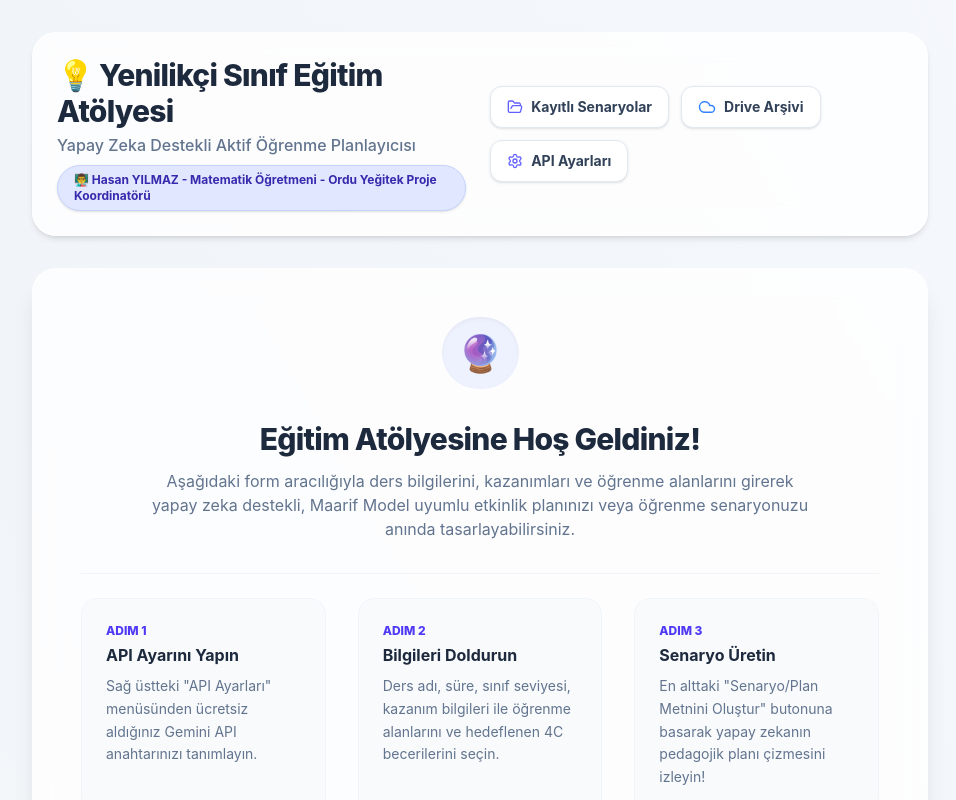
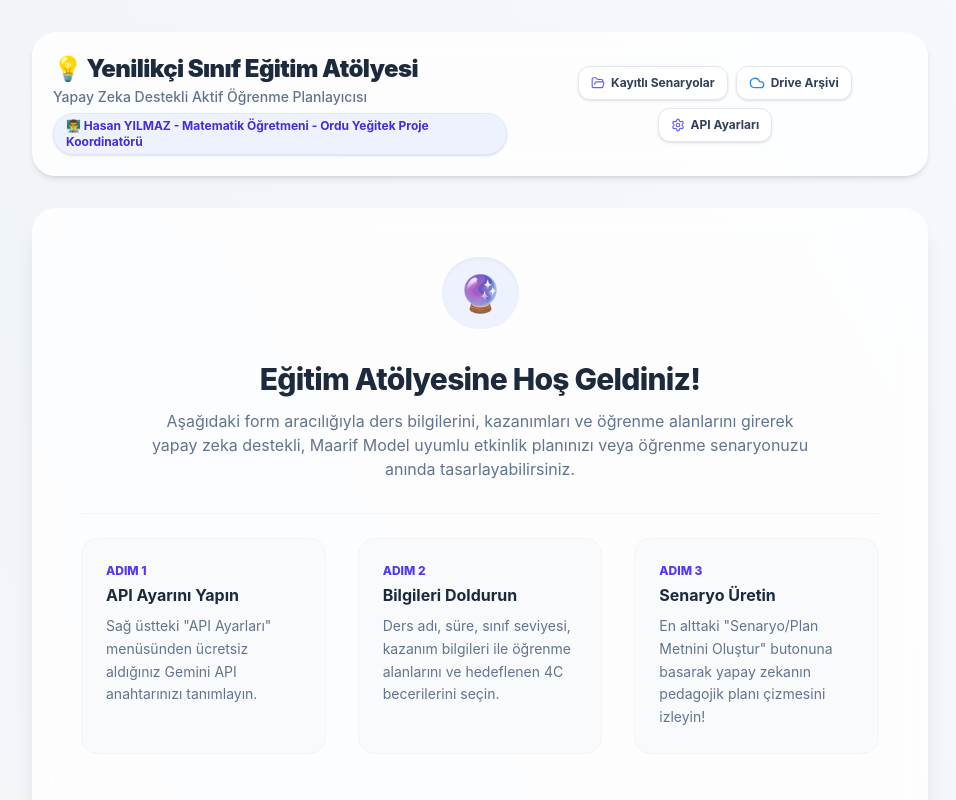
Before and after one commit to Hasanstayn/YS_Etkinlik, a React (Vite) app: page / in a window 1280 px wide. Shown: the top 800 px of the page, without its empty margins (160-1116 px from the left). Built offline with nearby package versions, Linux system fonts and the light colour scheme.

Commit message:
Baslik alani tek satira dusuruldu ve butonlar yan yana hizalandı

```diff
--- a/src/App.jsx
+++ b/src/App.jsx
@@ -1078,29 +1078,29 @@ Format Kuralı: Çıktını KESİNLİKLE sadece aşağıdaki markdown tablosu fo
   return (
     <div className="min-h-screen bg-gradient-to-tr from-slate-50 via-slate-100 to-indigo-50/30 p-4 md:p-8 font-sans">
       {/* Top Header Row spanning full width */}
-      <header className="max-w-4xl mx-auto glass-panel rounded-3xl p-6 mb-8 bg-white shadow-md border border-slate-100 flex flex-col md:flex-row justify-between items-center gap-6">
-        <div className="flex flex-col items-center md:items-start text-center md:text-left">
-          <h1 className="text-2xl md:text-3xl font-extrabold text-slate-800 tracking-tight flex items-center gap-2">
+      <header className="max-w-4xl mx-auto glass-panel rounded-3xl p-5 mb-8 bg-white shadow-md border border-slate-100 flex flex-col lg:flex-row justify-between items-center gap-4">
+        <div className="flex flex-col items-center lg:items-start text-center lg:text-left">
+          <h1 className="text-xl md:text-2xl font-black text-slate-800 tracking-tight flex items-center gap-1.5 whitespace-nowrap">
             💡 Yenilikçi Sınıf Eğitim Atölyesi
           </h1>
-          <p className="text-slate-500 font-medium text-sm md:text-base mt-1">
+          <p className="text-slate-500 font-medium text-xs md:text-sm mt-0.5">
             Yapay Zeka Destekli Aktif Öğrenme Planlayıcısı
           </p>
-          <div className="mt-2 inline-block bg-indigo-100 text-indigo-800 px-4 py-1.5 rounded-full text-xs font-bold shadow-sm border border-indigo-200">
+          <div className="mt-1.5 inline-block bg-indigo-50 text-indigo-700 px-3 py-1 rounded-full text-[10px] md:text-xs font-bold border border-indigo-100 shadow-sm">
             👨‍🏫 Hasan YILMAZ - Matematik Öğretmeni - Ordu Yeğitek Proje Koordinatörü
           </div>
         </div>
 
-        {/* Buttons (Saved Scenarios & API settings) */}
-        <div className="flex flex-wrap gap-3 items-center">
+        {/* Buttons (Saved Scenarios, Drive archive & API settings) */}
+        <div className="flex flex-wrap items-center justify-center gap-2">
           <button
             onClick={() => setIsSavedOpen(true)}
-            className="flex items-center gap-2 px-4 py-2.5 bg-white border border-slate-200 rounded-xl text-sm font-bold text-slate-700 hover:bg-slate-50 hover:border-slate-300 transition-all shadow-sm active:scale-95"
+            className="flex items-center gap-1.5 px-3 py-2 bg-white border border-slate-200 rounded-xl text-xs font-bold text-slate-700 hover:bg-slate-50 hover:border-slate-300 transition-all shadow-sm active:scale-95 whitespace-nowrap"
           >
-            <FolderOpen className="w-4 h-4 text-indigo-500" />
+            <FolderOpen className="w-3.5 h-3.5 text-indigo-500" />
             <span>Kayıtlı Senaryolar</span>
             {savedScenarios.length > 0 && (
-              <span className="bg-indigo-600 text-white rounded-full text-xs w-5 h-5 flex items-center justify-center font-bold">
+              <span className="bg-indigo-600 text-white rounded-full text-[9px] w-4.5 h-4.5 flex items-center justify-center font-bold">
                 {savedScenarios.length}
               </span>
             )}
@@ -1110,17 +1110,17 @@ Format Kuralı: Çıktını KESİNLİKLE sadece aşağıdaki markdown tablosu fo
             href="https://drive.google.com/drive/folders/1O3TVQP_i8sZfpBStbSlgwZk3U7kL0du3?usp=drive_link"
             target="_blank"
             rel="noopener noreferrer"
-            className="flex items-center gap-2 px-4 py-2.5 bg-white border border-slate-200 rounded-xl text-sm font-bold text-slate-700 hover:bg-slate-50 hover:border-slate-300 transition-all shadow-sm active:scale-95"
+            className="flex items-center gap-1.5 px-3 py-2 bg-white border border-slate-200 rounded-xl text-xs font-bold text-slate-700 hover:bg-slate-50 hover:border-slate-300 transition-all shadow-sm active:scale-95 whitespace-nowrap"
           >
-            <Cloud className="w-4.5 h-4.5 text-blue-500 animate-pulse" />
+            <Cloud className="w-4 h-4 text-blue-500 animate-pulse" />
             <span>Drive Arşivi</span>
           </a>
 
           <button
             onClick={() => setIsSettingsOpen(true)}
-            className="flex items-center gap-2 px-4 py-2.5 bg-white border border-slate-200 rounded-xl text-sm font-bold text-slate-700 hover:bg-slate-50 hover:border-slate-300 transition-all shadow-sm active:scale-95"
+            className="flex items-center gap-1.5 px-3 py-2 bg-white border border-slate-200 rounded-xl text-xs font-bold text-slate-700 hover:bg-slate-50 hover:border-slate-300 transition-all shadow-sm active:scale-95 whitespace-nowrap"
           >
-            <Settings className="w-4 h-4 text-indigo-500" />
+            <Settings className="w-3.5 h-3.5 text-indigo-500" />
             <span>API Ayarları</span>
           </button>
         </div>
```
